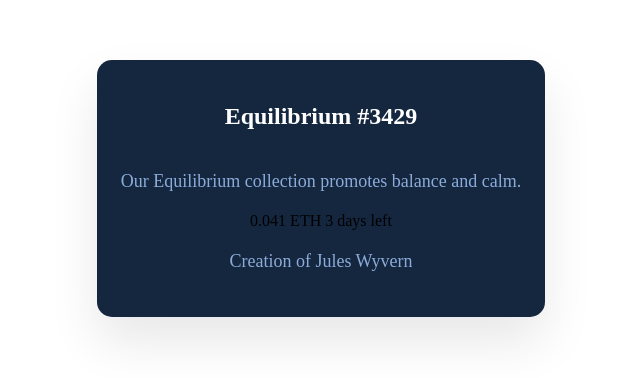
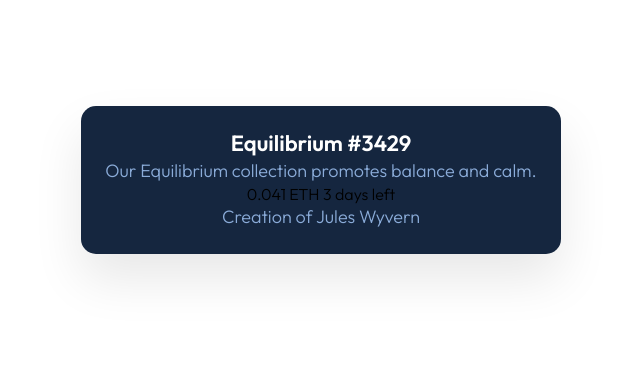
Before and after one commit to jkaps9/nft-card-component, a plain HTML site: page index.html in a window 1280 px wide. Shown: the part 220-598 px from the top of the page, without its empty margins (319-959 px from the left). Drawn offline with Linux system fonts and the light colour scheme.

Commit message:
apply fonts

```diff
--- a/styles.css
+++ b/styles.css
@@ -1,3 +1,11 @@
+*,
+*:before,
+*:after {
+  padding: 0;
+  margin: 0;
+  box-sizing: border-box;
+}
+
 :root {
   /* Body Text */
   --blue-500: #8bacd9;
@@ -15,8 +23,15 @@
   --black: #000000;
 }
 
+body {
+  font-family: "Outfit", Arial, Helvetica, sans-serif;
+}
+
 h2 {
+  font-size: 22px;
   color: var(--white);
+  line-height: 1.25em;
+  font-weight: 600;
 }
 
 p {
```
